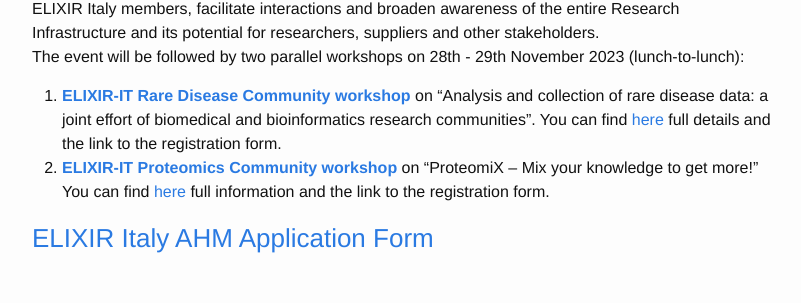
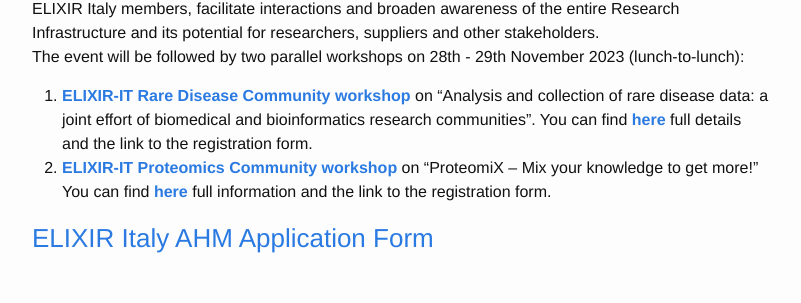
Before and after one commit to ELIXIR-IIB-training/website, a Jekyll site: the page built from _posts/2023-11-27-All_Hands_2023.md, in a window 1280 px wide. Shown: the part 1702-2005 px from the top of the page, without its empty margins (238-1039 px from the left). Built offline with Jekyll 4.4.1, drawn with Linux system fonts in a browser that asks for light colours.

```diff
--- a/_posts/2023-11-27-All_Hands_2023.md
+++ b/_posts/2023-11-27-All_Hands_2023.md
@@ -54,9 +54,9 @@ For all kinds of queries, please contact the organisers at:
 The ELIXIR Italy All Hands Meeting will be an opportunity to discuss and explore Platforms and Communities, their activities and future perspectives. Our primary goal is to foster connections between ELIXIR Italy members, facilitate interactions and broaden awareness of the entire Research Infrastructure and its potential for researchers, suppliers and other stakeholders.
 <br>
 The event will be followed by two parallel workshops on 28th - 29th November 2023 (lunch-to-lunch):
-1. [**ELIXIR-IT Rare Disease Community workshop**](https://elixir-iib-training.github.io/website/2023/11/28/Workshop_RD.html) on "Analysis and collection of rare disease data: a joint effort of biomedical and bioinformatics research communities". You can find [here](https://elixir-iib-training.github.io/website/2023/11/28/Workshop_RD.html) full details and the link to the registration form.
+1. [**ELIXIR-IT Rare Disease Community workshop**](https://elixir-iib-training.github.io/website/2023/11/28/Workshop_RD.html) on "Analysis and collection of rare disease data: a joint effort of biomedical and bioinformatics research communities". You can find [**here**](https://elixir-iib-training.github.io/website/2023/11/28/Workshop_RD.html) full details and the link to the registration form.
 <br>
-2. [**ELIXIR-IT Proteomics Community workshop**](https://elixir-iib-training.github.io/website/2023/11/28/ProteomiX.html) on "ProteomiX – Mix your knowledge to get more!" You can find [here](https://elixir-iib-training.github.io/website/2023/11/28/ProteomiX.html) full information and the link to the registration form.
+2. [**ELIXIR-IT Proteomics Community workshop**](https://elixir-iib-training.github.io/website/2023/11/28/ProteomiX.html) on "ProteomiX – Mix your knowledge to get more!" You can find [**here**](https://elixir-iib-training.github.io/website/2023/11/28/ProteomiX.html) full information and the link to the registration form.
 <br>
 
 ### [ELIXIR Italy AHM Application Form](https://forms.gle/uH9eYFDaWZNJPNuG9)
```
